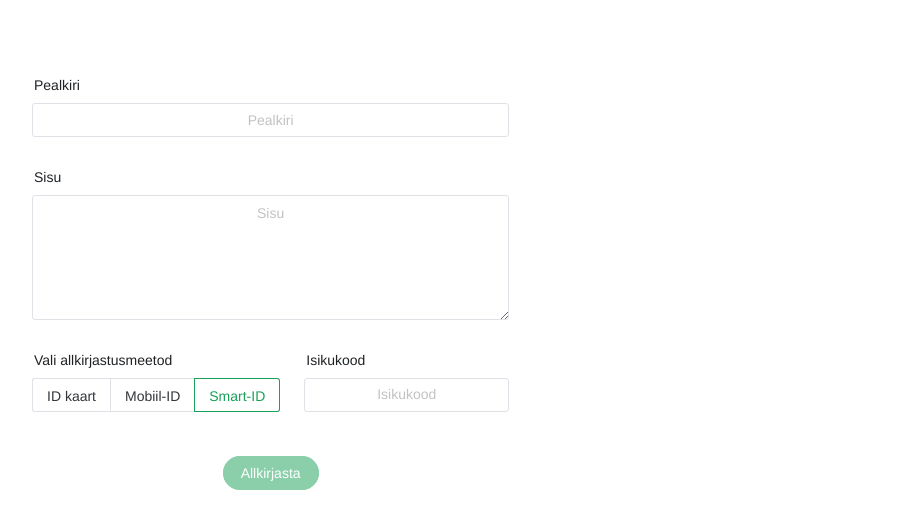
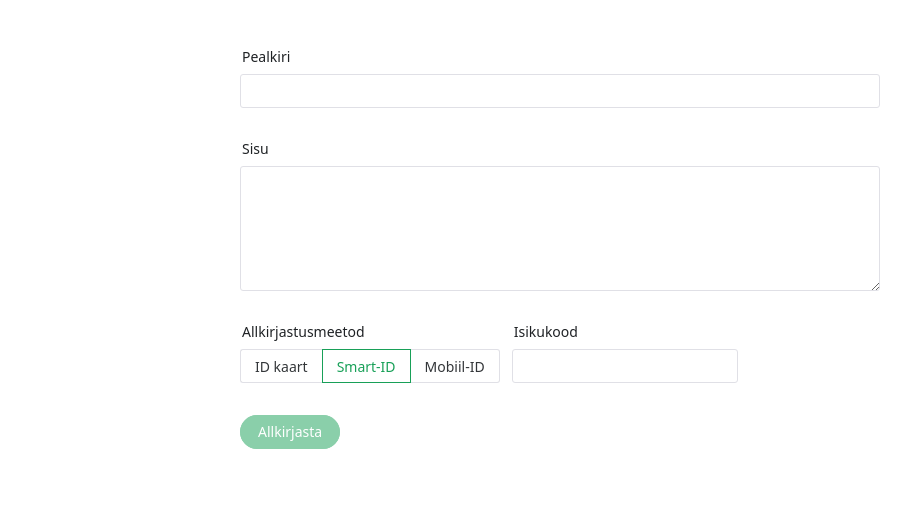
Before and after one commit to argoroots/petitsioon, a Vue app in the folder front-end/: page / in a window 1280 px wide. Shown: the top 528 px of the page, without its empty margins (80-991 px from the left). Built offline with nearby package versions, Linux system fonts and the light colour scheme.

Commit message:
layout fixes

```diff
--- a/front-end/src/App.vue
+++ b/front-end/src/App.vue
@@ -8,17 +8,5 @@
 
 <style>
 #app {
-  font-family: Avenir, Helvetica, Arial, sans-serif;
-  -webkit-font-smoothing: antialiased;
-  -moz-osx-font-smoothing: grayscale;
-  text-align: center;
-  color: #2c3e50;
-  margin-top: 60px;
-  padding: 1em 8em;
 }
-pre {
-  text-align: left;
-  padding: 1em;
-}
-
 </style>
--- a/front-end/src/components/CreateForm.vue
+++ b/front-end/src/components/CreateForm.vue
@@ -15,32 +15,24 @@
   sisu: ''
 })
 
-function handleSignButtonClick (params) {
-  console.log(JSON.stringify(params, null, 2))
-  const form = document.createElement('form')
-  form.method = 'POST'
-  form.action = '/sign'
+async function handleSignButtonClick () {
+  const response = await fetch(import.meta.env.VITE_APP_API_URL, {
+    method: 'POST',
+    mode: 'cors', // no-cors, *cors, same-origin
+    cache: 'no-cache', // *default, no-cache, reload, force-cache, only-if-cached
+    credentials: 'same-origin', // include, *same-origin, omit
+    headers: { 'Content-Type': 'application/json' },
+    redirect: 'follow', // manual, *follow, error
+    referrerPolicy: 'no-referrer', // no-referrer, *no-referrer-when-downgrade, origin, origin-when-cross-origin, same-origin, strict-origin, strict-origin-when-cross-origin, unsafe-url
+    body: JSON.stringify(dok.value)
+  }).then(resp => resp.json())
 
-  for (const key in params) {
-    if (params.hasOwnProperty(key)) {
-      const hiddenField = document.createElement('input')
-      hiddenField.type = 'hidden'
-      hiddenField.name = key
-      hiddenField.value = params[key]
-
-      form.appendChild(hiddenField)
-    }
-  }
-
-  document.body.appendChild(form)
-  form.submit()
+  console.table(response)
 }
 
 </script>
 
 <template>
-  <n-grid cols="4">
-    <n-gi span="4">
   <n-form
     ref="formRef"
     inline
@@ -50,85 +42,93 @@
     <n-space vertical>
       <n-form-item
         label="Pealkiri"
-            path="dok.pealkiri"
+        path="pealkiri"
       >
         <n-input
           v-model:value="dok.pealkiri"
           type="text"
-              placeholder="Pealkiri"
-              @keydown.enter.prevent
+          placeholder=""
         />
       </n-form-item>
       <n-form-item
         label="Sisu"
-            path="dok.sisu"
+        path="sisu"
       >
         <n-input
           v-model:value="dok.sisu"
           type="textarea"
-              placeholder="Sisu"
+          placeholder=""
           rows="5"
         />
       </n-form-item>
 
       <n-space horizontal>
-            <n-form-item
-              label="Vali allkirjastusmeetod"
-              path="dok.telefon"
-            >
+        <n-form-item label="Allkirjastusmeetod">
           <n-radio-group
             v-model:value="dok.method"
             name="method"
-                style="margin-bottom: 12px"
           >
             <n-radio-button value="id-card">
               ID kaart
             </n-radio-button>
+            <n-radio-button value="smart-id">
+              Smart-ID
+            </n-radio-button>
             <n-radio-button value="mobile-id">
               Mobiil-ID
             </n-radio-button>
-                <n-radio-button value="smart-id">
-                  Smart-ID
-                </n-radio-button>
           </n-radio-group>
         </n-form-item>
+        <div v-show="dok.method === 'smart-id' || dok.method === 'mobile-id'">
+          <n-form-item
+            label="Isikukood"
+            path="isikukood"
+          >
+            <n-input
+              v-model:value="dok.isikukood"
+              type="text"
+              placeholder=""
+            />
+          </n-form-item>
+        </div>
         <div v-show="dok.method === 'mobile-id'">
           <n-form-item
             label="Telefon"
-                path="dok.telefon"
+            path="telefon"
           >
             <n-input
               v-model:value="dok.telefon"
               type="text"
-                  placeholder="Telefon"
-                />
-              </n-form-item>
-            </div>
-            <div v-show="dok.method === 'smart-id'">
-              <n-form-item
-                label="Isikukood"
-                path="dok.isikukood"
-              >
-                <n-input
-                  v-model:value="dok.isikukood"
-                  type="text"
-                  placeholder="Isikukood"
+              placeholder=""
             />
           </n-form-item>
         </div>
       </n-space>
       <n-button
         :disabled="dok.pealkiri === ''
-              || dok.sisu === ''"
+          || dok.sisu === ''
+          || (dok.method === 'smart-id'
+            && (dok.isikukood === undefined
+              || !dok.isikukood.match('^[0-9]{11}$')))
+          || (dok.method === 'mobile-id'
+            && (dok.telefon === undefined
+              || !dok.telefon.match('^[0-9 (+)]{7,}$')))"
         round
         type="primary"
         value="mid"
-            @click="handleSignButtonClick(dok)"
+        @click="handleSignButtonClick()"
       >
         Allkirjasta
       </n-button>
     </n-space>
   </n-form>
-    </n-gi>
-  </n-grid>
 </template>
+
+<style scoped>
+  .n-form {
+    margin: 3rem auto;
+    max-width: 40rem;
+    width: 90%;
+    display: block;
+  }
+</style>
```
Also changed, not shown: 1 other file (tests, documents, lock files or other folders). Lines whose indentation alone changed are shown as unchanged.
